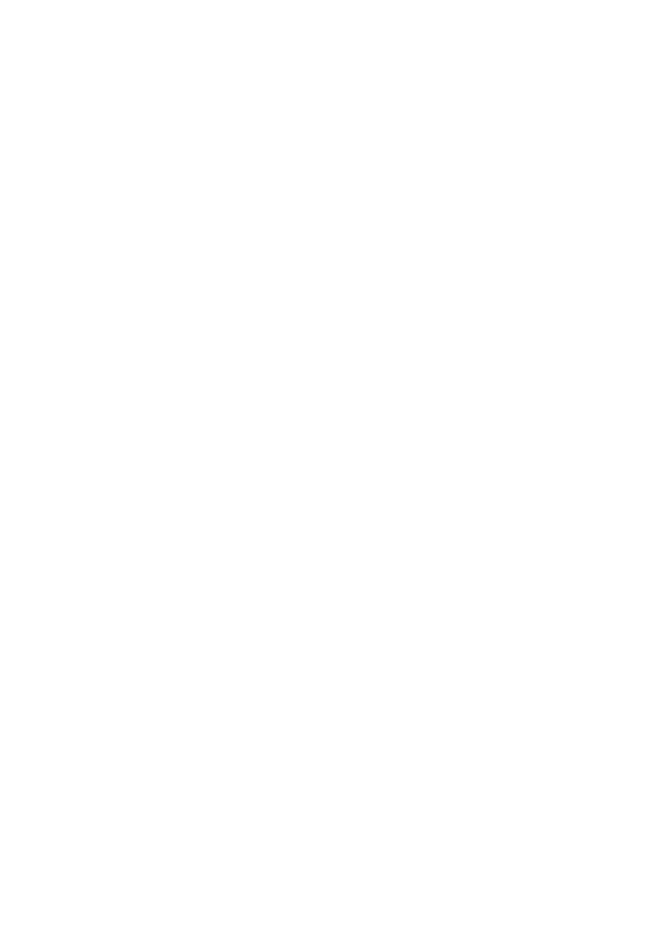
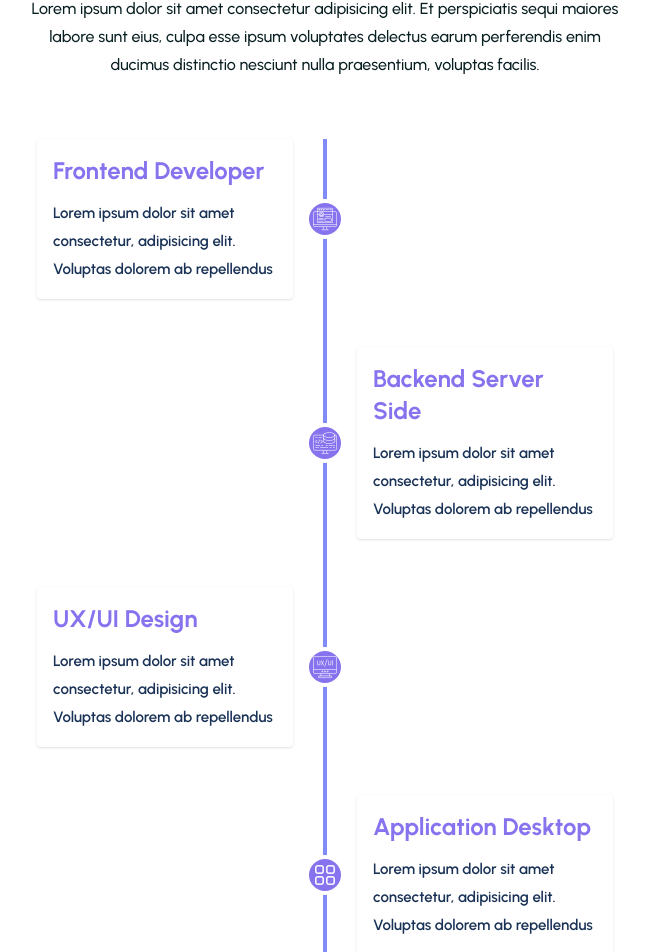
Before and after one commit to sangphomma/tailwind-portfolio, a React (Vite) app: page / in a window 1280 px wide. Shown: the part 819-1771 px from the top of the page, without its empty margins (315-964 px from the left). Before the commit the page ends 800 px from the top, so only its background shows below. Built offline with nearby package versions, Linux system fonts and the light colour scheme; a web font is replaced by a local one.

Commit message:
Service card animate finished

```diff
--- a/src/App.jsx
+++ b/src/App.jsx
@@ -5,6 +5,7 @@
 import Header from "./components/Header/Header";
 import Footer from "./components/Footer/Footer";
 import Hero from "./components/UI/Hero";
+import Services from "./components/UI/Services";
 
 function App() {
   useEffect(() => {
@@ -15,6 +16,7 @@
       <Header />
       <main>
         <Hero />
+        <Services />
       </main>
       <Footer />
     </>
--- /dev/null
+++ b/src/components/UI/Services.jsx
@@ -0,0 +1,209 @@
+import React from "react";
+import FrontendImg from "../../assets/images/front-end.png";
+import backendImg from "../../assets/images/backend.png";
+import designImg from "../../assets/images/design.png";
+import appsImg from "../../assets/images/apps.png";
+
+function Services() {
+  return (
+    <section id="service">
+      <div className="container lg:tp-5">
+        <div className="text-center">
+          <h2 className="text-headingColors font-[800] text-[2.4rem] mb-5">
+            What do i help ?
+          </h2>
+          <p
+            className="lg:max-w-[600px] lg:mx-auto leading-7
+          font-[500] text-[16px] text-headingColors"
+          >
+            Lorem ipsum dolor sit amet consectetur adipisicing elit. Et
+            perspiciatis sequi maiores labore sunt eius, culpa esse ipsum
+            voluptates delectus earum perferendis enim ducimus distinctio
+            nesciunt nulla praesentium, voluptas facilis.
+          </p>
+        </div>
+        <div className="flex flex-col justify-center sm:py-12">
+          <div className="w-full py-3 px-2 sm:max-w-xl sm:mx-auto sm:px-0">
+            <div className="relative text-gray-700 antialiased text-sm font-semibold ">
+              {/** vertical line runing thrugh middle page */}
+              <div
+                className="hidden absolute w-1 sm:block
+              transform -translate-x-1/2
+               bg-indigo-400 h-full left-1/2"
+              ></div>
+              {/** ======left card ================= */}
+              <div className="mt-6 sm:mt-0 sm:mb-12 ">
+                <div className="flex items-center flex-col sm:flex-row">
+                  <div className="flex justify-start w-full mx-auto items-center">
+                    <div className="w-full sm:w-1/2 sm:pr-8 ">
+                      <div
+                        data-aos="fade-right"
+                        data-aos-duration="1200"
+                        className="bg-white p-4 rounded shadow group
+                       hover:bg-primaryColors cursor-pointer ease-in duration-150 "
+                      >
+                        <h3
+                          className="text-primaryColors font-[700] mb-3
+                         group-hover:text-white group-hover:font-[500] text-2xl"
+                        >
+                          Frontend Developer
+                        </h3>
+                        <p
+                          className="text-[15px] text-smallTextColors
+                         group-hover:text-white group-hover:font-[500] leading-7"
+                        >
+                          Lorem ipsum dolor sit amet consectetur, adipisicing
+                          elit. Voluptas dolorem ab repellendus
+                        </p>
+                      </div>
+                    </div>
+                  </div>
+                  <div
+                    className="bg-primaryColors rounded-full
+                  w-10 h-10 absolute left-1/2 transform
+                  -translate-x-1/2 -translate-y-4 sm:translate-y-0
+                  flex items-center justify-center
+                   border-white border-4"
+                  >
+                    <figure>
+                      <img src={FrontendImg} alt="" />
+                    </figure>
+                  </div>
+                </div>
+              </div>
+
+              {/** ======right card ================= */}
+              <div className="mt-6 sm:mt-0 sm:mb-12 ">
+                <div className="flex items-center flex-col sm:flex-row">
+                  <div className="flex justify-end w-full mx-auto items-center">
+                    <div className="w-full sm:w-1/2 sm:pl-8 ">
+                      <div
+                        data-aos="fade-left"
+                        data-aos-delay="50"
+                        data-aos-duration="1200"
+                        className="bg-white p-4 rounded shadow group
+                       hover:bg-primaryColors cursor-pointer ease-in duration-150 "
+                      >
+                        <h3
+                          className="text-primaryColors font-[700] mb-3
+                         group-hover:text-white group-hover:font-[500] text-2xl"
+                        >
+                          Backend Server Side
+                        </h3>
+                        <p
+                          className="text-[15px] text-smallTextColors
+                         group-hover:text-white group-hover:font-[500] leading-7"
+                        >
+                          Lorem ipsum dolor sit amet consectetur, adipisicing
+                          elit. Voluptas dolorem ab repellendus
+                        </p>
+                      </div>
+                    </div>
+                  </div>
+                  <div
+                    className="bg-primaryColors rounded-full
+                  w-10 h-10 absolute left-1/2 transform
+                  -translate-x-1/2 -translate-y-4 sm:translate-y-0
+                  flex items-center justify-center
+                   border-white border-4"
+                  >
+                    <figure>
+                      <img src={backendImg} alt="" />
+                    </figure>
+                  </div>
+                </div>
+              </div>
+              {/** ======end right card ================= */}
+
+              {/** ======left card ================= */}
+              <div className="mt-6 sm:mt-0 sm:mb-12 ">
+                <div className="flex items-center flex-col sm:flex-row">
+                  <div className="flex justify-start w-full mx-auto items-center">
+                    <div className="w-full sm:w-1/2 sm:pr-8 ">
+                      <div
+                        data-aos="fade-right"
+                        data-aos-duration="1200"
+                        className="bg-white p-4 rounded shadow group
+                       hover:bg-primaryColors cursor-pointer ease-in duration-150 "
+                      >
+                        <h3
+                          className="text-primaryColors font-[700] mb-3
+                         group-hover:text-white group-hover:font-[500] text-2xl"
+                        >
+                          UX/UI Design
+                        </h3>
+                        <p
+                          className="text-[15px] text-smallTextColors
+                         group-hover:text-white group-hover:font-[500] leading-7"
+                        >
+                          Lorem ipsum dolor sit amet consectetur, adipisicing
+                          elit. Voluptas dolorem ab repellendus
+                        </p>
+                      </div>
+                    </div>
+                  </div>
+                  <div
+                    className="bg-primaryColors rounded-full
+                  w-10 h-10 absolute left-1/2 transform
+                  -translate-x-1/2 -translate-y-4 sm:translate-y-0
+                  flex items-center justify-center
+                   border-white border-4"
+                  >
+                    <figure>
+                      <img src={designImg} alt="" />
+                    </figure>
+                  </div>
+                </div>
+              </div>
+
+              {/** ======right card ================= */}
+              <div className="mt-6 sm:mt-0 sm:mb-12 ">
+                <div className="flex items-center flex-col sm:flex-row">
+                  <div className="flex justify-end w-full mx-auto items-center">
+                    <div className="w-full sm:w-1/2 sm:pl-8 ">
+                      <div
+                        data-aos="fade-left"
+                        data-aos-delay="100"
+                        data-aos-duration="1400"
+                        className="bg-white p-4 rounded shadow group
+                       hover:bg-primaryColors cursor-pointer ease-in duration-150 "
+                      >
+                        <h3
+                          className="text-primaryColors font-[700] mb-3
+                         group-hover:text-white group-hover:font-[500] text-2xl"
+                        >
+                          Application Desktop
+                        </h3>
+                        <p
+                          className="text-[15px] text-smallTextColors
+                         group-hover:text-white group-hover:font-[500] leading-7"
+                        >
+                          Lorem ipsum dolor sit amet consectetur, adipisicing
+                          elit. Voluptas dolorem ab repellendus
+                        </p>
+                      </div>
+                    </div>
+                  </div>
+                  <div
+                    className="bg-primaryColors rounded-full
+                  w-10 h-10 absolute left-1/2 transform
+                  -translate-x-1/2 -translate-y-4 sm:translate-y-0
+                  flex items-center justify-center
+                   border-white border-4"
+                  >
+                    <figure>
+                      <img src={appsImg} alt="" />
+                    </figure>
+                  </div>
+                </div>
+              </div>
+              {/** ======end right card ================= */}
+            </div>
+          </div>
+        </div>
+      </div>
+    </section>
+  );
+}
+
+export default Services;
```
